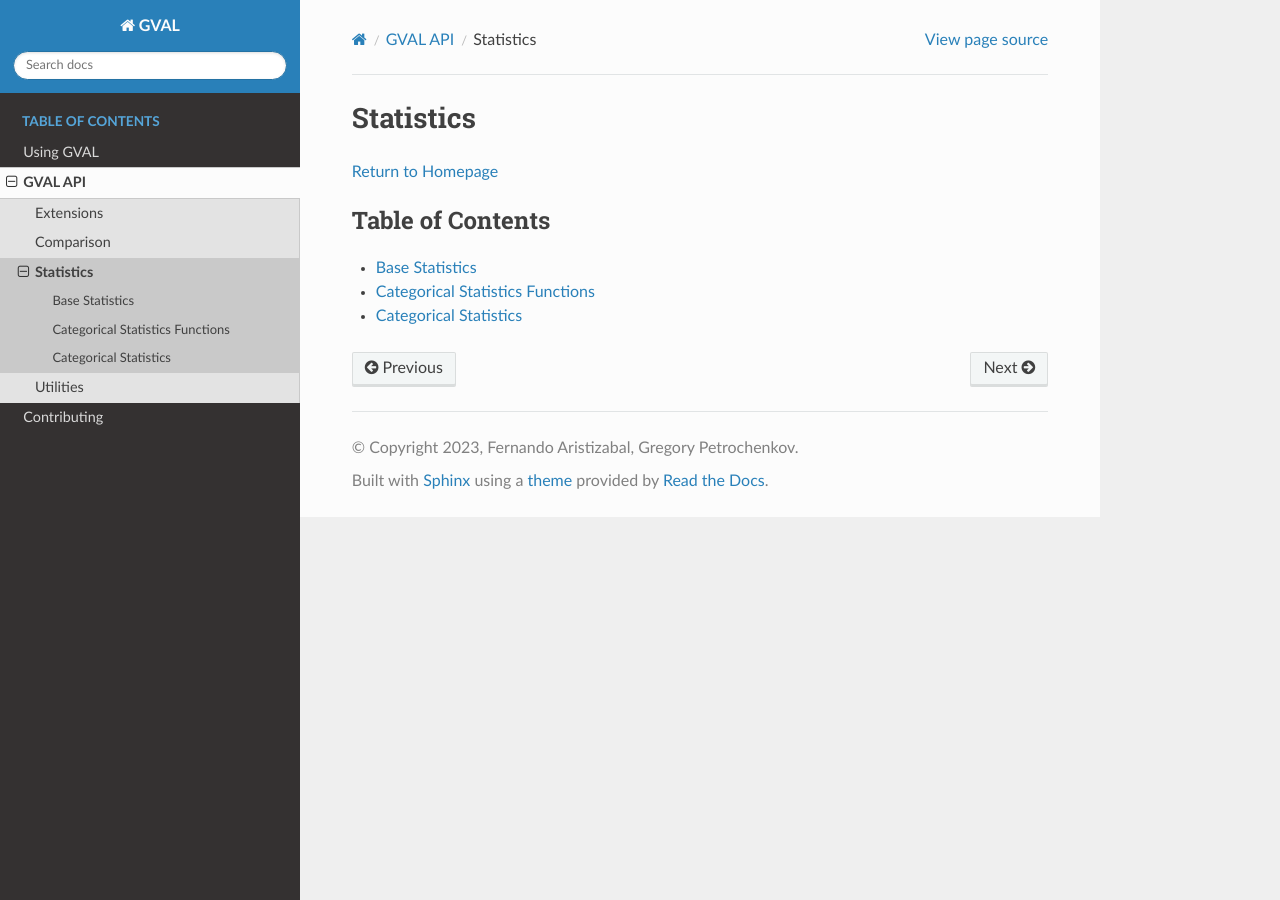
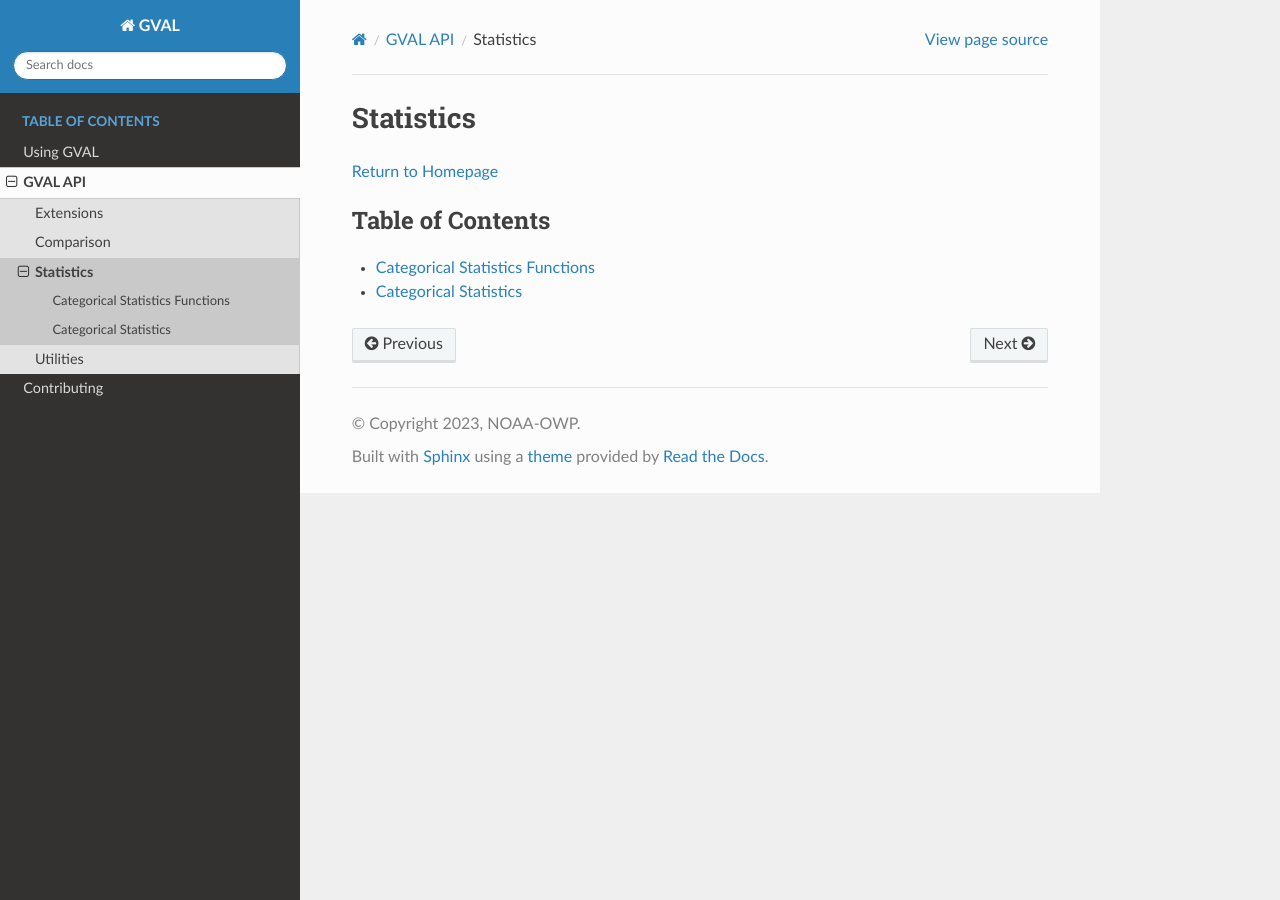
Before and after one commit to NOAA-OWP/gval, a Sphinx documentation site: the page built from docs/sphinx/statistics.rst, in a window 1280 px wide. Built offline with Sphinx 7.4.7 and the Read the Docs theme 2.0.0, drawn with Linux system fonts in a browser that asks for light colours.

Commit message:
Adjust conf and api

```diff
--- a/docs/sphinx/conf.py
+++ b/docs/sphinx/conf.py
@@ -7,7 +7,7 @@
 # https://www.sphinx-doc.org/en/master/usage/configuration.html#project-information
 
 project = "GVAL"
-copyright = "2023, Fernando Aristizabal, Gregory Petrochenkov"
+copyright = "2023, NOAA-OWP"
 author = "Fernando Aristizabal, Gregory Petrochenkov"
 
 # -- General configuration ---------------------------------------------------
--- a/docs/sphinx/statistics.rst
+++ b/docs/sphinx/statistics.rst
@@ -7,6 +7,5 @@ Statistics
    :maxdepth: 1
    :caption: Table of Contents
 
-   base_statistics
    categorical_stat_funcs
    categorical_statistics
```
Also changed, not shown: docs/sphinx/base_statistics.rst (deleted, +0 -7 lines).
